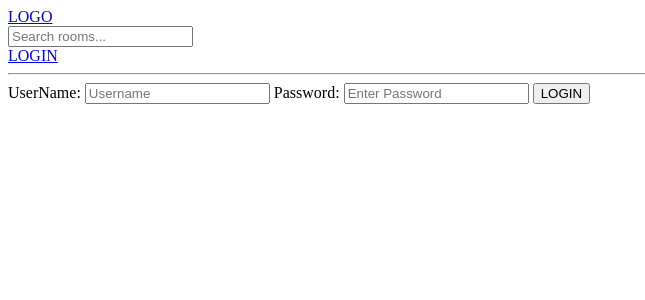
After one commit to Ash-0803/DJANGO, a Django app: page /login/ in a window 1280 px wide. The commit adds this page. Shown: the top 300 px of the page, without its empty margins (0-645 px from the left). Run offline with Django 4.2, Linux system fonts and the light colour scheme.

Commit message:
login logout functionality added

```diff
--- a/studybug/Templates/main.html
+++ b/studybug/Templates/main.html
@@ -6,6 +6,12 @@
     <title>Document</title>
   </head>
   <body>
-    {% include 'navbar.html'%} {%block content%} {%endblock content%}
+    {% include 'navbar.html'%} {% if messages %}
+    <ul class="messages">
+      {% for message in messages %}
+      <li>{{ message }}</li>
+      {% endfor %}
+    </ul>
+    {% endif %} {%block content%} {%endblock content%}
   </body>
 </html>
--- a/studybug/Templates/navbar.html
+++ b/studybug/Templates/navbar.html
@@ -4,4 +4,10 @@
   <input type="text" name="q" placeholder="Search rooms..." />
 </form>
 
+{% if request.user.is_authenticated %}
+<a href="{% url 'logout' %}">LOGOUT</a>
+{% else %}
+<a href="{% url 'login' %}">LOGIN</a>
+{% endif %}
+
 <hr />
--- /dev/null
+++ b/studybug/base/templates/base/login_register.html
@@ -0,0 +1,15 @@
+{% extends 'main.html' %} {% block content %}
+
+<div>
+  <form action="" method="post">
+    {% csrf_token %}
+    <label for="username">UserName:</label>
+    <input type="text" name="username" placeholder="Username" />
+    <label for="password">Password:</label>
+    <input type="text" name="password" placeholder="Enter Password" />
+
+    <button type="submit">LOGIN</button>
+  </form>
+</div>
+
+{% endblock content %}
--- a/studybug/base/urls.py
+++ b/studybug/base/urls.py
@@ -5,6 +5,10 @@ from . import views
 urlpatterns = [
     path("", views.home, name="home"),
     path("room/<str:pk>", views.room, name="room"),
+
+    path("login/", views.loginPage, name="login"),
+    path("logout/", views.logoutUser, name="logout"),
+
     path("create-room", views.createRoom, name="create-room"),
     path("update-room/<str:pk>", views.updateRoom, name="update-room"),
     path("delete-room/<str:pk>", views.deleteRoom, name="delete-room"),
--- a/studybug/base/views.py
+++ b/studybug/base/views.py
@@ -1,3 +1,6 @@
+from django.contrib import messages
+from django.contrib.auth import authenticate, login, logout
+from django.contrib.auth.models import User
 from django.db.models import Q
 from django.http import HttpResponse
 from django.shortcuts import redirect, render
@@ -6,6 +9,29 @@ from .forms import RoomForm
 from .models import Room, Topic
 
 # Create your views here.
+
+def loginPage(request):
+    if request.method == 'POST':
+        username = request.POST.get('username')
+        password = request.POST.get('password')
+        try:
+            user = User.objects.get(username=username)
+        except:
+            messages.error(request,"User not found")
+
+        user = authenticate(request, username=username, password=password)
+        if user is not None:
+            login(request,user)
+            return redirect('home')
+        else:
+            messages.error(request,"Username OR password does not exist")
+    context = {}
+    return render(request, 'base/login_register.html', context)
+
+
+def logoutUser(request):
+    logout(request)
+    return redirect('home')
 
 
 def home(request):
```
Also changed, not shown: studybug/db.sqlite3.
